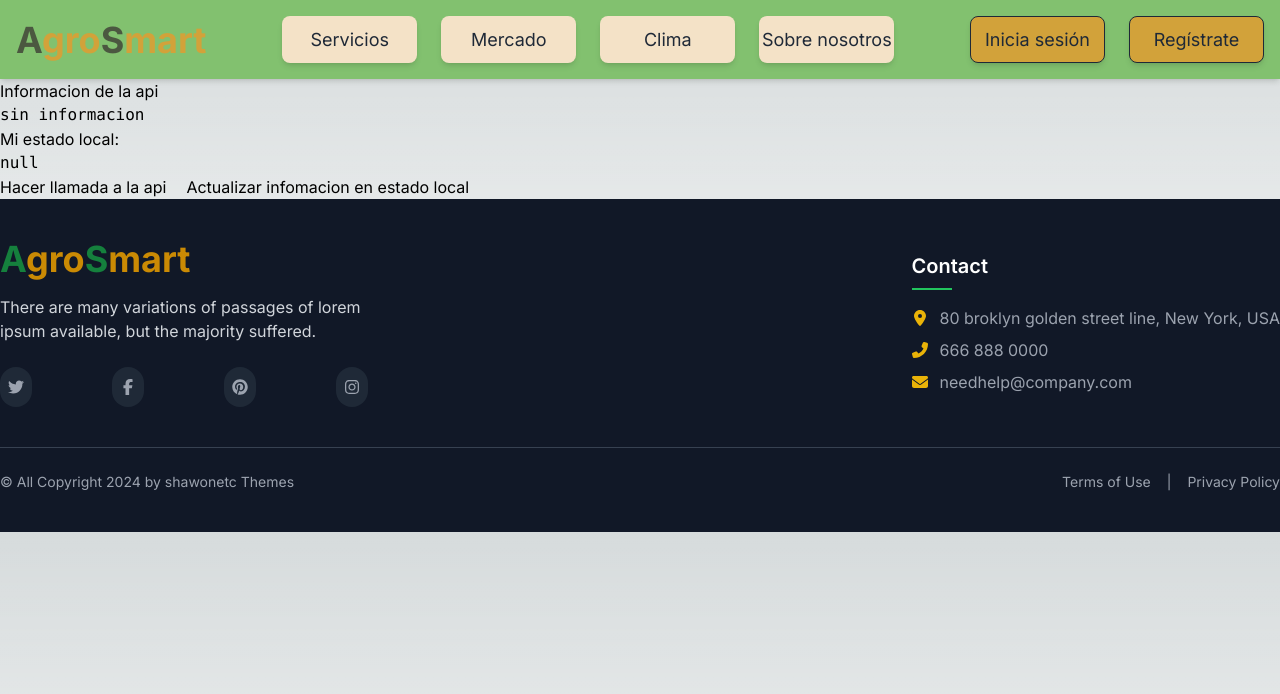
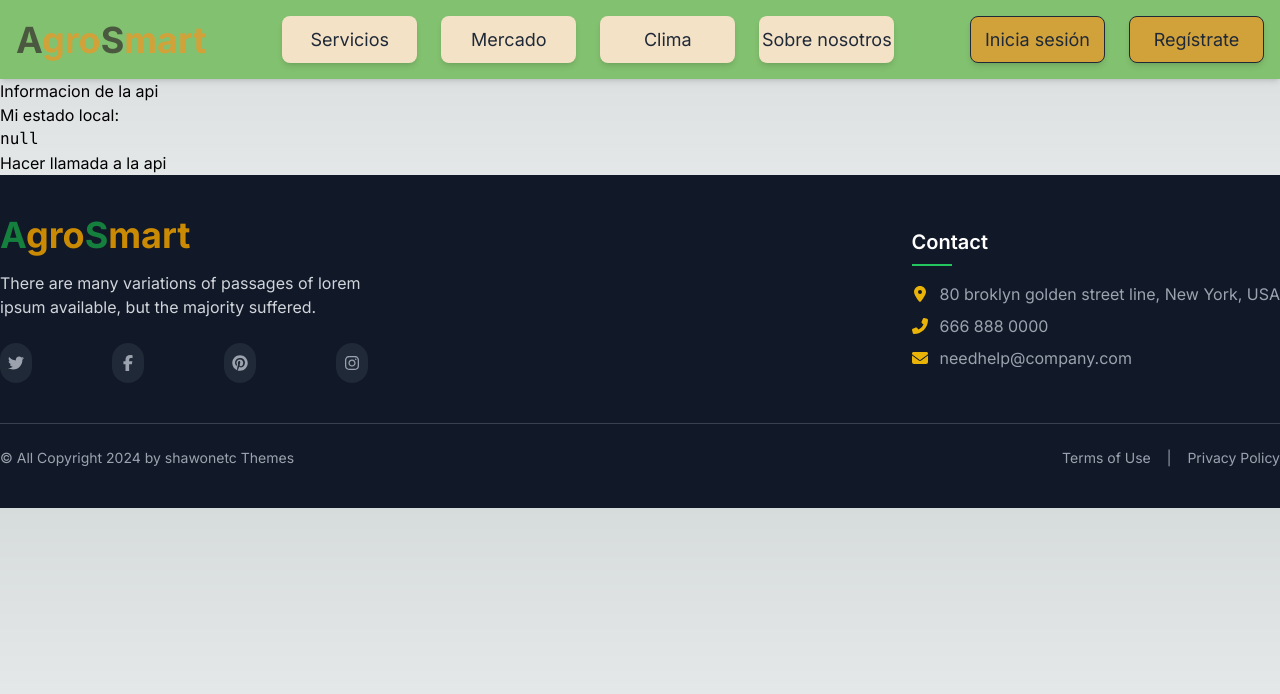
Before and after one commit to leodeveloper435/s17-clone, a Next.js app in the folder frontend/: page /home in a window 1280 px wide. Shown: the top 694 px of the page. Built offline with nearby package versions, Linux system fonts and the light colour scheme; no server answers.

Commit message:
fix: removed response state

```diff
--- a/frontend/src/app/home/page.tsx
+++ b/frontend/src/app/home/page.tsx
@@ -6,29 +6,29 @@ import { getUserById } from "@/services/userServices";
 
 export default function Page() {
   const { user, setUser } = userStore((user) => user);
-  const { response, fetchData } = useFetchData(getUserById);
+  const { fetchData } = useFetchData(getUserById);
 
   const getUser = async () => {
     await fetchData({ url: "1" });
   };
 
-  const modifyUser = async () => {
-    response ? setUser(response) : alert("tienes que llamar a la api primero");
-  };
+  // const modifyUser = async () => {
+  //   response ? setUser(response) : alert("tienes que llamar a la api primero");
+  // };
 
   return (
     <div>
       <h1>Informacion de la api</h1>
-      <pre>{JSON.stringify(response, null, 2) || "sin informacion"}</pre>
+      {/* <pre>{JSON.stringify(response, null, 2) || "sin informacion"}</pre> */}
 
       <h1>Mi estado local:</h1>
       <pre>{JSON.stringify(user, null, 2) || "sin informacion"}</pre>
 
       <div className=" space-x-5">
         <button onClick={getUser}>Hacer llamada a la api</button>
-        <button onClick={modifyUser}>
+        {/* <button onClick={modifyUser}>
           Actualizar infomacion en estado local
-        </button>
+        </button> */}
       </div>
     </div>
   );
```
